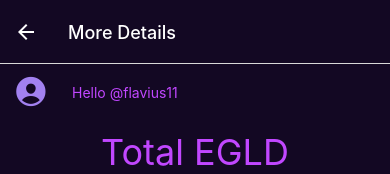
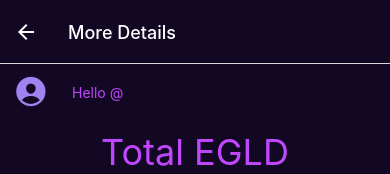
Before and after one commit to flaviuseremia/MultiversX-React-Native-Dapp, a React Native app: screen /MoreDetailsScreen in a window 390 px wide. Shown: the top 174 px of the page. Built offline with nearby package versions, Linux system fonts and the light colour scheme; no server answers.

Commit message:
Get username dynamic on all screens

```diff
--- a/screens/MoreDetailsScreen.tsx
+++ b/screens/MoreDetailsScreen.tsx
@@ -22,6 +22,7 @@ function MoreDetailsScreen() {
   const { setAvailableBalance } = useContext(UserContext);
   const { setStakedBalance } = useContext(UserContext);
   const { setRewardsBalance } = useContext(UserContext);
+  const { username } = useContext(UserContext);
 
   const [activeButton, setActiveButton] = useState("Available");
 
@@ -65,7 +66,7 @@ function MoreDetailsScreen() {
 
   return (
     <SafeAreaView style={styles.container}>
-      <Settings name="flavius11" />
+      <Settings name={username} />
       <View>
         <View style={styles.textContainer}>
           <TotalEgld title="Total EGLD" sum={totalBalance} />
--- a/screens/NFTStakeScreen.tsx
+++ b/screens/NFTStakeScreen.tsx
@@ -9,7 +9,7 @@ import {
   Image,
   TouchableOpacity,
 } from "react-native";
-import { useState } from "react";
+import { useState, useContext } from "react";
 
 import wizzard36 from "../assets/36.png";
 import wizzard163 from "../assets/163.png";
@@ -21,12 +21,15 @@ import Settings from "../components/Settings";
 import Button from "../components/UI/Button";
 import { GlobalStyles } from "../constants/styless";
 import ImageZoom from "../components/ImageZoom";
+import { UserContext } from "../store/UserContext";
 
 const images = [wizzard36, wizzard163, wizzard2577, wizzard2632, wizzards_logo];
 
 function emptyHandle() {}
 
 function NFTStakeScreen() {
+  const { username } = useContext(UserContext);
+
   const [selectedImage, setSelectedImage] = useState(wizzard36);
   const renderItem = ({ item }: { item: any }) => (
     <TouchableOpacity onPress={() => setSelectedImage(item)}>
@@ -36,7 +39,7 @@ function NFTStakeScreen() {
 
   return (
     <SafeAreaView style={styles.container}>
-      <Settings name="flavius11" />
+      <Settings name={username} />
       <View style={styles.textContainer}>
         <Text style={styles.text}>My NFT's</Text>
       </View>
--- a/screens/StakeScreen.tsx
+++ b/screens/StakeScreen.tsx
@@ -25,6 +25,7 @@ import { UserContext } from "../store/UserContext";
 function StakeScreen() {
   const { availableBalance } = useContext(UserContext);
   const { setAvailableBalance } = useContext(UserContext);
+  const { username } = useContext(UserContext);
 
   const [stakedEgldOnProvider, setStakedEgldOnProvider] = useState("X");
   const [selectedProvider, setSelectedProvider] = useState("");
@@ -97,7 +98,7 @@ function StakeScreen() {
 
   return (
     <SafeAreaView style={styles.container}>
-      <Settings name="flavius11" />
+      <Settings name={username} />
       <View style={styles.textContainer}>
         <TotalEgld title="Total EGLD Available" sum={availableBalance} />
       </View>
--- a/screens/UnstakeScreen.tsx
+++ b/screens/UnstakeScreen.tsx
@@ -25,6 +25,7 @@ import {
 function UnstakeScreen() {
   const { stakedBalance } = useContext(UserContext);
   const { setStakedBalance } = useContext(UserContext);
+  const { username } = useContext(UserContext);
 
   const [stakedEgldOnProvider, setStakedEgldOnProvider] = useState("X");
   const [selectedProvider, setSelectedProvider] = useState("");
@@ -97,7 +98,7 @@ function UnstakeScreen() {
 
   return (
     <SafeAreaView style={styles.container}>
-      <Settings name="flavius11" />
+      <Settings name={username} />
       <View style={styles.textContainer}>
         <TotalEgld title="Total EGLD Staked" sum={stakedBalance} />
       </View>
```
